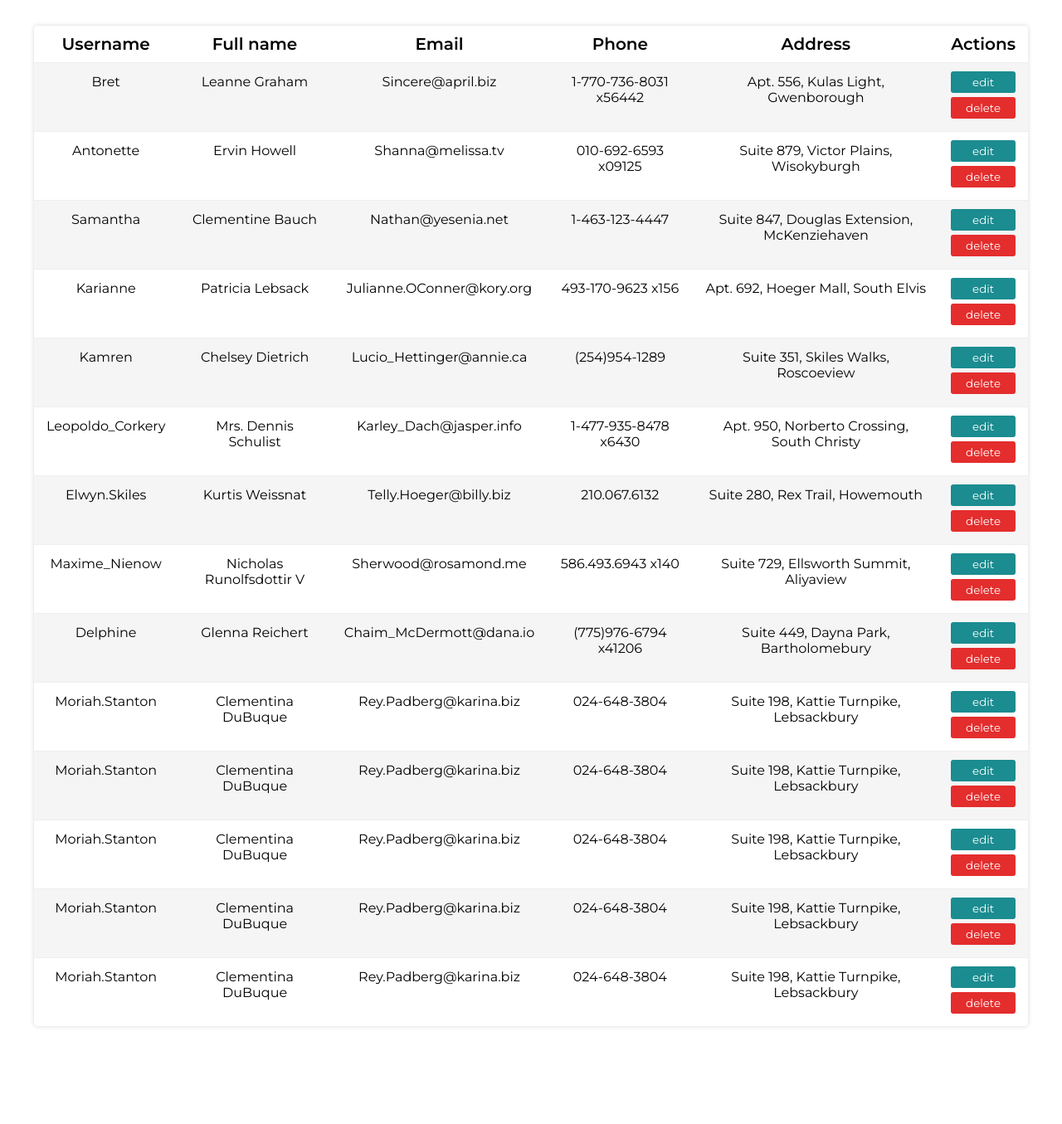
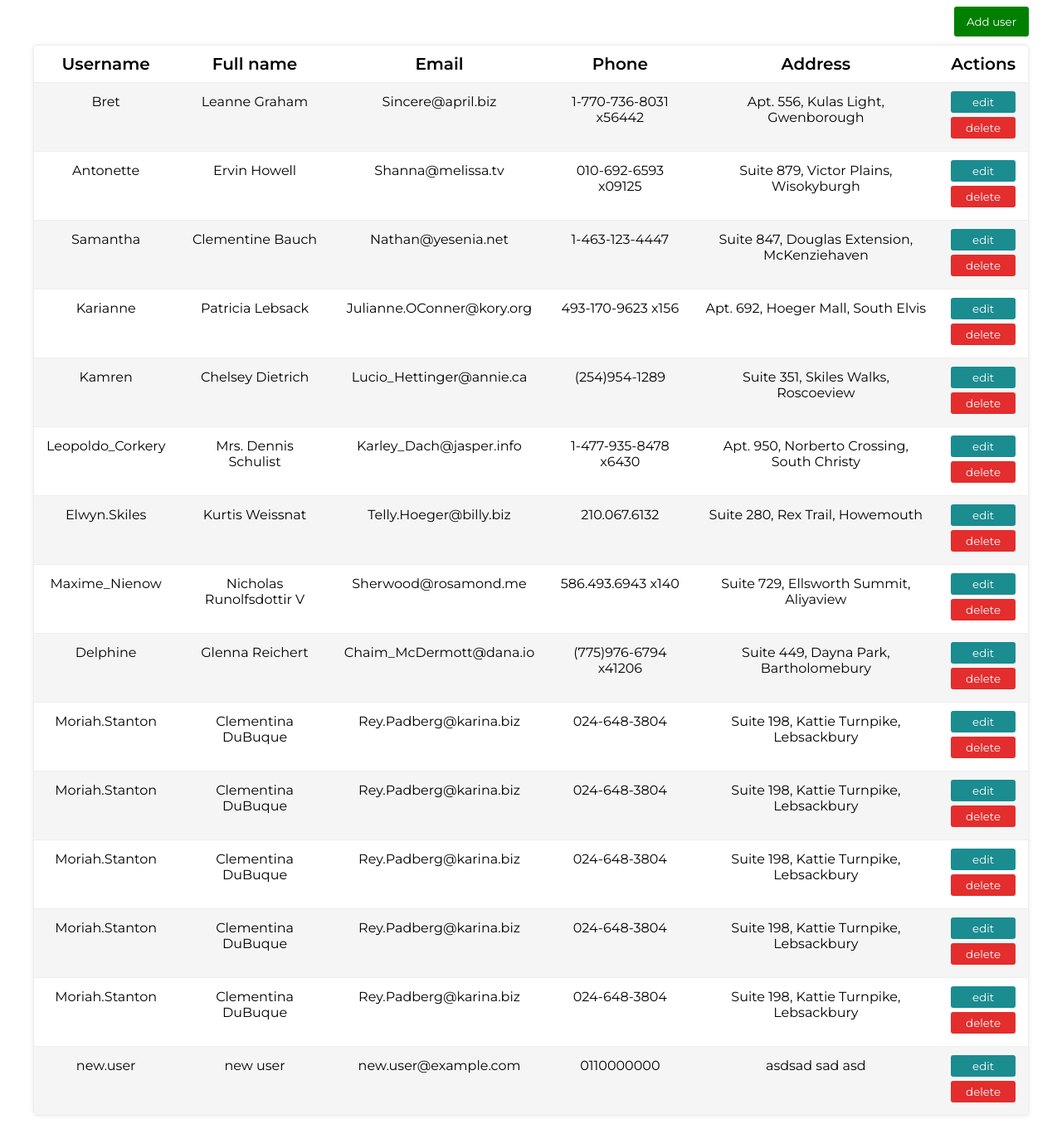
Before and after one commit to mahmoudzohdi/Users-Listing-App, an Angular app: page / in a window 1280 px wide. Shown: the whole page at 83% size. Before the commit the page ends 1268 px from the top, so only its background shows below. Built offline with nearby package versions, Linux system fonts and the light colour scheme; data requests are answered from the project's data file.

Commit message:
finish add user implementation

```diff
--- a/db.json
+++ b/db.json
@@ -111,6 +111,14 @@
       "email": "Rey.Padberg@karina.biz",
       "phone": "024-648-3804",
       "address": "Suite 198, Kattie Turnpike, Lebsackbury"
+    },
+    {
+      "id": 18476,
+      "username": "new.user",
+      "name": "new user",
+      "email": "new.user@example.com",
+      "phone": "0110000000",
+      "address": "asdsad sad asd "
     }
   ]
 }
--- a/src/app/users/user-form/user-form.component.html
+++ b/src/app/users/user-form/user-form.component.html
@@ -13,13 +13,18 @@
   </label>
   <label>
     Full name: <input type="text" formControlName="name" placeholder="Full name" required>
-    <p class="error-message" *ngIf="userForm.controls.name.touched && userForm.controls.name.errors.required">
+    <p
+      class="error-message"
+      *ngIf="
+        userForm.controls.name.touched
+        && userForm.controls.name.errors
+        && userForm.controls.name.errors.required">
       name is required
     </p>
   </label>
   <label>
     Email: <input id="email" type="email" formControlName="email" placeholder="Email" required>
-    <div *ngIf="userForm.controls.email.touched">
+    <div *ngIf="userForm.controls.email.touched && userForm.controls.email.errors">
       <div *ngIf="userForm.controls.email.errors.required;then email_required else email_syntax"></div>
       <ng-template #email_required>
         <p class="error-message">
--- a/src/app/users/user-form/user-form.component.ts
+++ b/src/app/users/user-form/user-form.component.ts
@@ -36,7 +36,7 @@ export class UserFormComponent implements OnInit {
     this.user = Object.assign({}, {
       id: this.user.id || Math.floor(Math.random() * 1000000) // generate id for user if new user
     }, this.userForm.value)
-    console.log(isNewUser);
+
     isNewUser
       ? this.usersService.addUser(this.user).subscribe( res => {
         this.formSubmitted.next();
--- a/src/app/users/users-listing/users-listing.component.html
+++ b/src/app/users/users-listing/users-listing.component.html
@@ -1,4 +1,11 @@
 <div class="container">
+
+  <div class="text-right">
+    <button
+      type="button"
+      (click)="openEditForm()"
+      class="add-user-btn">Add user</button>
+  </div>
 
   <div class="table text-center">
 
--- a/src/app/users/users-listing/users-listing.component.scss
+++ b/src/app/users/users-listing/users-listing.component.scss
@@ -0,0 +1,6 @@
+@import '~scss/partials/_colors';
+.add-user-btn{
+  background-color: $successBtn;
+  color: #fff;
+  padding: 10px 15px;
+}
--- a/src/scss/components/_table.scss
+++ b/src/scss/components/_table.scss
@@ -1,6 +1,6 @@
 .table{
   display: table;
-  margin: 30px auto;
+  margin: 10px auto;
   border: 1px solid $borderColor;
   box-shadow: 0 0 5px 0 rgba(0,0,0,0.1);
   border-radius: 5px;
--- a/src/scss/partials/_colors.scss
+++ b/src/scss/partials/_colors.scss
@@ -2,5 +2,6 @@ $borderColor: #eee;
 $softGray: #f5f5f5;
 $black: #333;
 
+$successBtn: green;
 $normalBtn: #1b8c90;
 $dangerBtn: #e42d2d;
--- a/src/scss/partials/_utilities.scss
+++ b/src/scss/partials/_utilities.scss
@@ -1,3 +1,6 @@
 .text-center{
   text-align: center;
 }
+.text-right{
+  text-align: right;
+}
```
